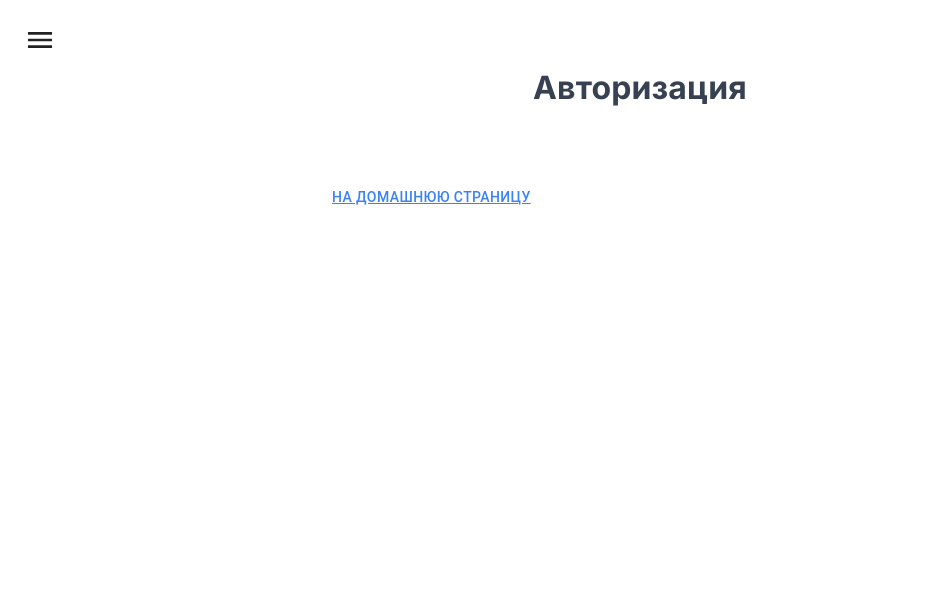
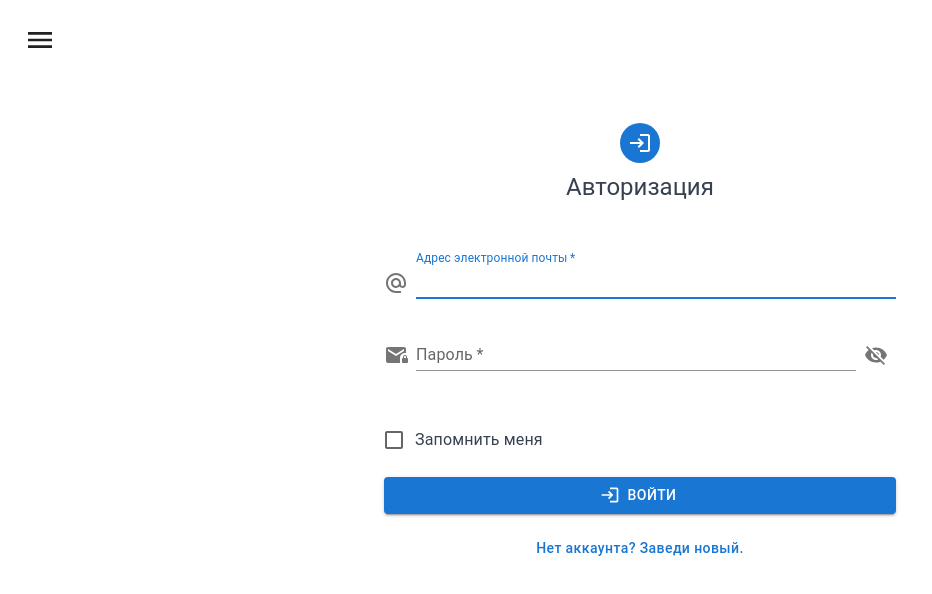
Before and after one commit to SirPeace/quizerland-v2-front, a Next.js app: page /auth in a window 1280 px wide. Shown: the top 594 px of the page, without its empty margins (0-932 px from the left). Built offline with nearby package versions, Linux system fonts and the light colour scheme.

Commit message:
- добавил шаблон авторизации пользователя

```diff
--- a/src/app/auth/page.tsx
+++ b/src/app/auth/page.tsx
@@ -1,4 +1,6 @@
-import GoToHomePageButton from '@/components/Navigation/GoToHomePageButton/GoToHomePageButton'
+'use client'
+
+import SignInForm from '@/components/AuthComponents/SignInForm'
 
 import type { Metadata } from 'next'
 
@@ -8,10 +10,9 @@ export const metadata: Metadata = {
 }
 
 const AuthPage = (): JSX.Element => (
-	<div className="flex flex-col items-stretch max-w-2xl min-h-screen mx-auto pb-1">
-		<h1 className="text-center pt-16 my-0">Авторизация</h1>
+	<div className="flex flex-col items-stretch max-w-lg min-h-screen mx-auto">
 		<div className="mt-[10%] mb-auto">
-			<GoToHomePageButton />
+			<SignInForm />
 		</div>
 	</div>
 )
--- /dev/null
+++ b/src/components/AuthComponents/SignInForm.tsx
@@ -0,0 +1,123 @@
+import AlternateEmailIcon from '@mui/icons-material/AlternateEmail'
+import LoginIcon from '@mui/icons-material/Login'
+import MailLockIcon from '@mui/icons-material/MailLock'
+import Visibility from '@mui/icons-material/Visibility'
+import VisibilityOff from '@mui/icons-material/VisibilityOff'
+import { IconButton } from '@mui/material'
+import Avatar from '@mui/material/Avatar'
+import Box from '@mui/material/Box'
+import Button from '@mui/material/Button'
+import Checkbox from '@mui/material/Checkbox'
+import FormControlLabel from '@mui/material/FormControlLabel'
+import TextField from '@mui/material/TextField'
+import Typography from '@mui/material/Typography'
+import { useState } from 'react'
+
+const SignInForm = (): JSX.Element => {
+	const [showPassword, setShowPassword] = useState(false)
+
+	const handleClickShowPassword = (): void => {
+		setShowPassword((show) => !show)
+	}
+
+	const handleSubmit = (event: React.FormEvent<HTMLFormElement>): void => {
+		event.preventDefault()
+		const data = new FormData(event.currentTarget)
+		console.log({
+			email: data.get('email'),
+			password: data.get('password'),
+		})
+	}
+
+	return (
+		<Box
+			sx={{
+				marginTop: 8,
+				display: 'flex',
+				flexDirection: 'column',
+				alignItems: 'center',
+			}}
+		>
+			<Avatar sx={{ m: 1, bgcolor: 'primary.main' }}>
+				<LoginIcon />
+			</Avatar>
+			<Typography component="h1" variant="h5">
+				Авторизация
+			</Typography>
+			<Box
+				component="form"
+				onSubmit={handleSubmit}
+				noValidate
+				className="w-full mt-8"
+			>
+				<div className="mb-10">
+					<Box sx={{ display: 'flex', alignItems: 'flex-end' }}>
+						<AlternateEmailIcon
+							sx={{ color: 'action.active', mr: 1, my: 1.5 }}
+						/>
+						<TextField
+							variant="standard"
+							margin="normal"
+							required
+							fullWidth
+							id="email"
+							label="Адрес электронной почты"
+							name="email"
+							autoComplete="email"
+							autoFocus
+						/>
+					</Box>
+					<Box sx={{ display: 'flex', alignItems: 'flex-end' }}>
+						<MailLockIcon sx={{ color: 'action.active', mr: 1, my: 1.5 }} />
+						<TextField
+							variant="standard"
+							margin="normal"
+							required
+							fullWidth
+							name="password"
+							label="Пароль"
+							type={showPassword ? 'text' : 'password'}
+							id="password"
+							// autoComplete="current-password"
+							// helperText="Введите правильные данные"
+						/>
+						<IconButton
+							aria-label="toggle password visibility"
+							onMouseDown={handleClickShowPassword}
+							onMouseUp={handleClickShowPassword}
+							sx={{ color: 'action.active', my: 0.5 }}
+						>
+							{showPassword ? <Visibility /> : <VisibilityOff />}
+						</IconButton>
+					</Box>
+				</div>
+
+				<FormControlLabel
+					control={<Checkbox value="remember" color="primary" />}
+					label="Запомнить меня"
+				/>
+				<div className="mt-2">
+					<Button
+						type="submit"
+						fullWidth
+						variant="contained"
+						className="mt-2 mb-2"
+						startIcon={<LoginIcon />}
+					>
+						Войти
+					</Button>
+					<Button
+						type="button"
+						fullWidth
+						variant="text"
+						className="mt-2 mb-2 normal-case"
+					>
+						Нет аккаунта? Заведи новый.
+					</Button>
+				</div>
+			</Box>
+		</Box>
+	)
+}
+
+export default SignInForm
```
